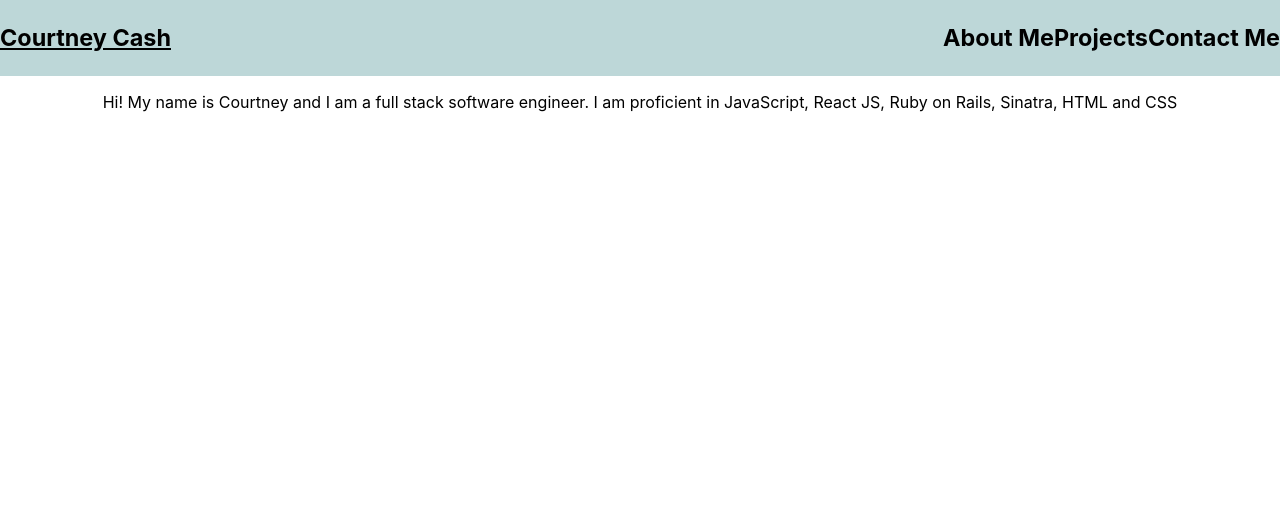
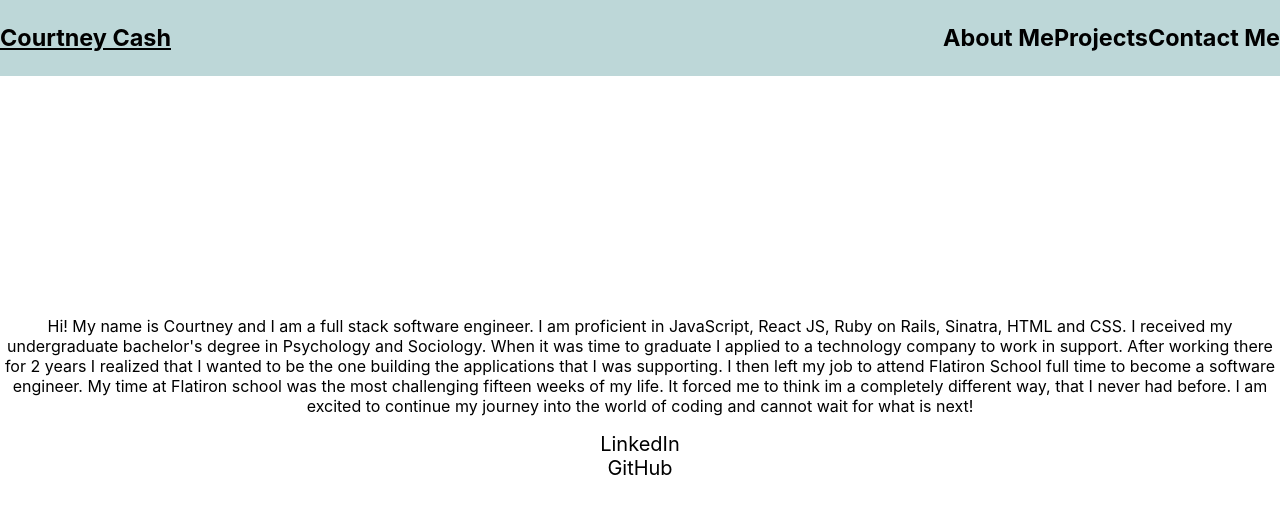
Before and after one commit to ccash12/my-portfolio, a React (Create React App) app in the folder courtney-cash-portfolio/: page /aboutme in a window 1280 px wide. Shown: the top 514 px of the page. Built offline with nearby package versions, Linux system fonts and the light colour scheme.

Commit message:
about me done

```diff
--- a/courtney-cash-portfolio/src/App.css
+++ b/courtney-cash-portfolio/src/App.css
@@ -75,6 +75,10 @@ a:hover{
 }
 
 .AboutMeContainer{
+  left: 0;
+  margin-top: -100px;
+  position: absolute;
   text-align: center;
-
+  top: 50%;
+  width: 100%;
 }
--- a/courtney-cash-portfolio/src/components/AboutMe.js
+++ b/courtney-cash-portfolio/src/components/AboutMe.js
@@ -1,8 +1,18 @@
 function AboutMe() {
     return(
         <div className="AboutMeContainer">
-            <p>Hi! My name is Courtney and I am a full stack software engineer. I am proficient in JavaScript, React JS, Ruby on Rails, Sinatra, HTML and CSS</p>
+            <p>Hi! My name is Courtney and I am a full stack software engineer. I am proficient in JavaScript, React JS, Ruby on Rails, Sinatra, HTML and CSS.
 
+            I received my undergraduate bachelor's degree in Psychology and Sociology. When it was time to graduate I applied to a technology company  to work in support.
+
+            After working there for 2 years I realized that I wanted to be the one building the applications that I was supporting. I then left my job to attend Flatiron School full time to become a software engineer.
+
+            My time at Flatiron school was the most challenging fifteen weeks of my life. It forced me to think im a completely different way, that I never had before.
+
+            I am excited to continue my journey into the world of coding and cannot wait for what is next!
+            </p>
+            <a href="https://www.linkedin.com/in/courtney-cash-616a8617b/">LinkedIn</a>
+            <a href="https://github.com/ccash12">GitHub</a>
         </div>
     )
 }
```
